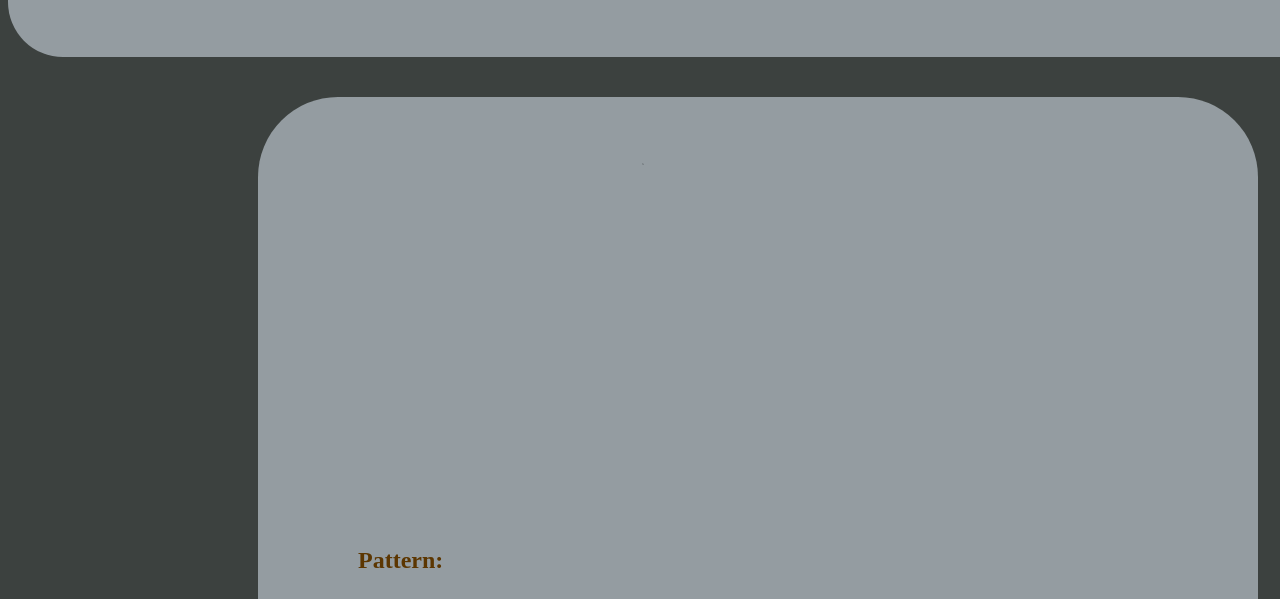
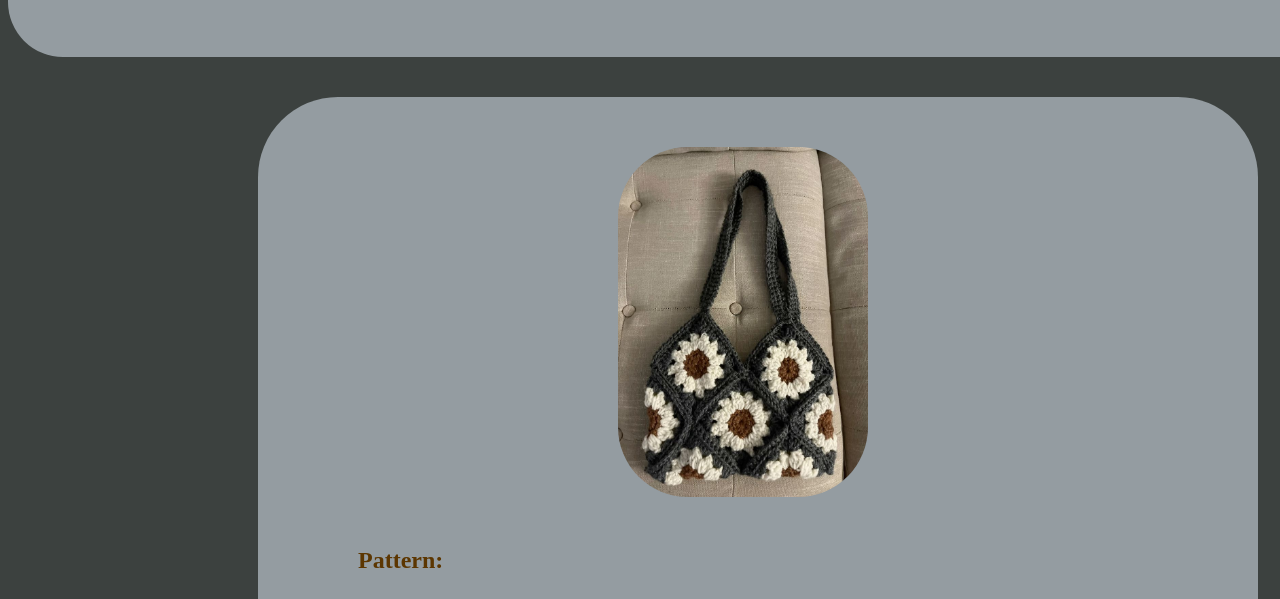
Before and after one commit to axxmv/crochet-patterns-new, a plain HTML site: page daisy.html in a window 1280 px wide. Shown: the part 201-800 px from the top of the page. Drawn offline with Linux system fonts and the light colour scheme.

Commit message:
Update daisy.html
fixed the path

```diff
--- a/daisy.html
+++ b/daisy.html
@@ -76,7 +76,7 @@
     </div>
 
     <div class = "instructions">
-        <img src = "images/daisy.jpg" alt = :(>
+        <img src = "daisy.jpg" alt = :(>
         <h4>Pattern:</h4>
 
         <div class = "text"></div>
```
